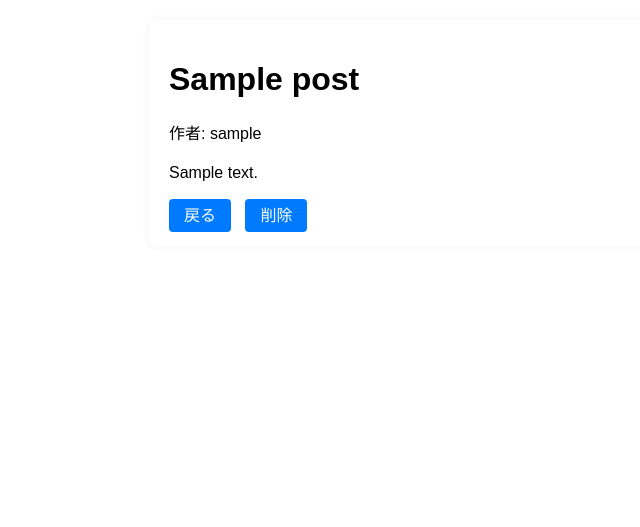
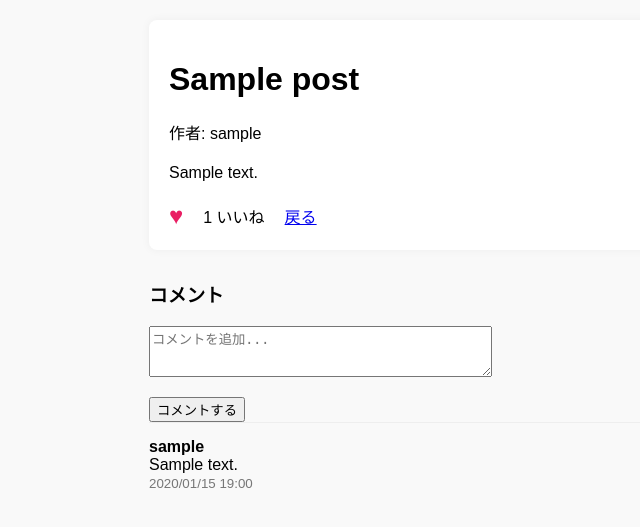
Before and after one commit to ryo-jun/WEB-, a Django app: page /post/1/ in a window 1280 px wide. Shown: the top 527 px of the page, without its empty margins (141-781 px from the left). Run offline with Django 5.2, Linux system fonts and the light colour scheme; a user stored in the database is signed in; tables that the repository leaves empty hold one stand-in row (values such as "Sample post").

Commit message:
Add like and comment features (final version)

```diff
--- a/posts/forms.py
+++ b/posts/forms.py
@@ -1,5 +1,5 @@
 from django import forms
-from .models import Post
+from .models import Post, Comment
 
 class PostCreationForm(forms.ModelForm):
     class Meta:
@@ -10,10 +10,12 @@ class PostFreeForm(forms.ModelForm):
     class Meta:
         model = Post
         fields = ['title', 'content']
-        widgets = {
-            'content': forms.Textarea(attrs={'rows': 15, 'placeholder': 'ここに自由に話の原稿を書いてください...'}),
-        }
-        labels = {
-            'title': 'タイトル',
-            'content': '原稿',
-        }
+        widgets = { 'content': forms.Textarea(attrs={'rows': 15, 'placeholder': 'ここに自由に話の原稿を書いてください...'}), }
+        labels = { 'title': 'タイトル', 'content': '原稿', }
+
+class CommentForm(forms.ModelForm):
+    class Meta:
+        model = Comment
+        fields = ['text']
+        widgets = { 'text': forms.Textarea(attrs={'rows': 3, 'placeholder': 'コメントを追加...'}), }
+        labels = { 'text': '', }
--- a/posts/models.py
+++ b/posts/models.py
@@ -2,19 +2,24 @@ from django.db import models
 from django.contrib.auth.models import User
 
 class Post(models.Model):
-    # --- 基本情報 ---
     title = models.CharField("タイトル", max_length=200)
     author = models.ForeignKey(User, on_delete=models.CASCADE)
     created_at = models.DateTimeField("作成日", auto_now_add=True)
-
-    # --- テンプレート用の項目 ---
+    likes = models.ManyToManyField(User, related_name='liked_posts', blank=True)
     protagonist = models.CharField("主人公はどんな人？", max_length=100, blank=True)
     setting_detail = models.CharField("舞台の具体的な様子は？", max_length=200, blank=True)
     key_item = models.CharField("物語のキーアイテムは？", max_length=100, blank=True)
     twist = models.TextField("意外な展開やどんでん返しは？", blank=True)
-
-    # --- 生成された原稿を保存する場所 ---
     content = models.TextField("生成された原稿", blank=True)
 
     def __str__(self):
         return self.title
+
+class Comment(models.Model):
+    post = models.ForeignKey(Post, on_delete=models.CASCADE, related_name='comments')
+    author = models.ForeignKey(User, on_delete=models.CASCADE)
+    text = models.TextField("コメント")
+    created_at = models.DateTimeField("作成日", auto_now_add=True)
+
+    def __str__(self):
+        return self.text[:20]
--- a/posts/urls.py
+++ b/posts/urls.py
@@ -14,4 +14,5 @@ urlpatterns = [
     path('my-posts/', views.my_posts, name='my_posts'),
     path('select-method/', views.select_creation_method, name='select_method'),
     path('create-freely/', views.create_post_freely, name='create_freely'),
+    path('post/<int:pk>/like/', views.like_post, name='like_post'),
 ]
--- a/posts/views.py
+++ b/posts/views.py
@@ -2,10 +2,8 @@ from django.shortcuts import render, redirect, get_object_or_404
 from django.contrib.auth import login, logout
 from django.contrib.auth.forms import UserCreationForm, AuthenticationForm
 from django.contrib.auth.decorators import login_required
-from .models import Post
-from .forms import PostCreationForm, PostFreeForm
-
-# --- ユーザー認証関連のビュー ---
+from .models import Post, Comment
+from .forms import PostCreationForm, PostFreeForm, CommentForm
 
 def signup_view(request):
     if request.method == 'POST':
@@ -34,8 +32,6 @@ def logout_view(request):
         logout(request)
         return redirect('posts:login')
 
-# --- 投稿関連のビュー ---
-
 @login_required
 def home(request):
     all_posts = Post.objects.all().order_by('-created_at')
@@ -53,20 +49,12 @@ def create_post(request):
         if form.is_valid():
             post = form.save(commit=False)
             post.author = request.user
-
             title = form.cleaned_data['title']
             protagonist = form.cleaned_data['protagonist']
             setting_detail = form.cleaned_data['setting_detail']
             key_item = form.cleaned_data['key_item']
             twist = form.cleaned_data['twist']
-
-            generated_content = f"【{title}】\n\n"
-            generated_content += f"主人公は「{protagonist}」。\n"
-            generated_content += f"物語の舞台は「{setting_detail}」。\n"
-            generated_content += f"そこで重要な役割を果たすのが、キーアイテムの「{key_item}」だ。\n\n"
-            generated_content += f"物語は順調に進むかと思いきや、最後に「{twist}」という衝撃のどんでん返しが待っていたのだった…！\n\n"
-            generated_content += "(この文章はAIの代わりにプログラムが自動生成しました)"
-
+            generated_content = f"【{title}】\n\n主人公は「{protagonist}」。\n物語の舞台は「{setting_detail}」。\nそこで重要な役割を果たすのが、キーアイテムの「{key_item}」だ。\n\n物語は順調に進むかと思いきや、最後に「{twist}」という衝撃のどんでん返しが待っていたのだった…！\n\n(この文章はAIの代わりにプログラムが自動生成しました)"
             post.content = generated_content
             post.save()
             return redirect('posts:post_detail', pk=post.pk)
@@ -77,21 +65,39 @@ def create_post(request):
 @login_required
 def post_detail(request, pk):
     post = get_object_or_404(Post, pk=pk)
+    comment_form = CommentForm()
+    if request.method == 'POST' and 'comment_submit' in request.POST:
+        comment_form = CommentForm(request.POST)
+        if comment_form.is_valid():
+            comment = comment_form.save(commit=False)
+            comment.post = post
+            comment.author = request.user
+            comment.save()
+            return redirect('posts:post_detail', pk=post.pk)
     context = {
         'post': post,
+        'comment_form': comment_form,
+        'is_liked': post.likes.filter(id=request.user.id).exists()
     }
     return render(request, 'posts/post_detail.html', context)
+
+@login_required
+def like_post(request, pk):
+    post = get_object_or_404(Post, pk=pk)
+    if post.likes.filter(id=request.user.id).exists():
+        post.likes.remove(request.user)
+    else:
+        post.likes.add(request.user)
+    return redirect('posts:post_detail', pk=post.pk)
 
 @login_required
 def delete_post(request, pk):
     post = get_object_or_404(Post, pk=pk)
     if post.author != request.user:
         return redirect('posts:home')
-
     if request.method == 'POST':
         post.delete()
         return redirect('posts:home')
-
     return render(request, 'posts/delete_post_confirm.html', {'post': post})
 
 @login_required
@@ -100,10 +106,7 @@ def my_posts(request):
     query = request.GET.get('q')
     if query:
         posts = posts.filter(title__icontains=query)
-    context = {
-        'posts': posts,
-        'query': query,
-    }
+    context = { 'posts': posts, 'query': query, }
     return render(request, 'posts/my_posts.html', context)
 
 @login_required
--- a/templates/posts/post_detail.html
+++ b/templates/posts/post_detail.html
@@ -4,19 +4,18 @@
     <meta charset="UTF-8">
     <title>{{ post.title }}</title>
     <style>
-        body { font-family: sans-serif; padding: 20px; max-width: 700px; margin: auto; }
+        body { font-family: sans-serif; padding: 20px; max-width: 700px; margin: auto; background-color: #f9f9f9; }
         .post-container { background-color: #fff; padding: 20px; border-radius: 8px; box-shadow: 0 0 10px rgba(0,0,0,0.05); }
         .post-content { white-space: pre-wrap; margin: 20px 0; }
-        .actions { margin-top: 20px; }
-        .actions a {
-            text-decoration: none;
-            padding: 8px 15px;
-            border-radius: 4px;
-            color: white;
-            background-color: #007bff;
-            margin-right: 10px;
-        }
-        .delete-button { background-color: #dc3545; color: white; padding: 8px 15px; border-radius: 4px; text-decoration: none; }
+        .actions { margin-top: 20px; display: flex; align-items: center; gap: 20px; }
+        .like-form button { background: none; border: none; cursor: pointer; font-size: 1.5em; padding: 0; }
+        .like-form .liked { color: #e91e63; }
+        .comment-form textarea { width: 100%; padding: 10px; border: 1px solid #ddd; border-radius: 4px; box-sizing: border-box; }
+        .comment-form button { margin-top: 10px; padding: 8px 15px; background-color: #007bff; color: white; border: none; border-radius: 4px; }
+        .comment-section { margin-top: 30px; }
+        .comment { border-top: 1px solid #eee; padding: 15px 0; }
+        .comment p { margin: 0; }
+        .comment small { color: #777; }
     </style>
 </head>
 <body>
@@ -24,12 +23,34 @@
         <h1>{{ post.title }}</h1>
         <p>作者: {{ post.author.username }}</p>
         <div class="post-content">{{ post.content }}</div>
-
         <div class="actions">
+            <form action="{% url 'posts:like_post' pk=post.pk %}" method="post" class="like-form">
+                {% csrf_token %}
+                <button type="submit">
+                    {% if is_liked %} <span class="liked">♥</span> {% else %} <span>♡</span> {% endif %}
+                </button>
+            </form>
+            <span>{{ post.likes.count }} いいね</span>
             <a href="{% url 'posts:home' %}">戻る</a>
-            {% if user == post.author %}
-            <a href="{% url 'posts:delete_post' pk=post.pk %}" class="delete-button">削除</a>
-            {% endif %}
+        </div>
+    </div>
+    <div class="comment-section">
+        <h3>コメント</h3>
+        <form method="post">
+            {% csrf_token %}
+            {{ comment_form.as_p }}
+            <button type="submit" name="comment_submit">コメントする</button>
+        </form>
+        <div class="comment-list">
+            {% for comment in post.comments.all %}
+                <div class="comment">
+                    <p><strong>{{ comment.author.username }}</strong></p>
+                    <p>{{ comment.text }}</p>
+                    <small>{{ comment.created_at|date:"Y/m/d H:i" }}</small>
+                </div>
+            {% empty %}
+                <p>まだコメントはありません。</p>
+            {% endfor %}
         </div>
     </div>
 </body>
```
Also changed, not shown: db.sqlite3 (added), posts/migrations/0002_post_likes_comment.py (added).
